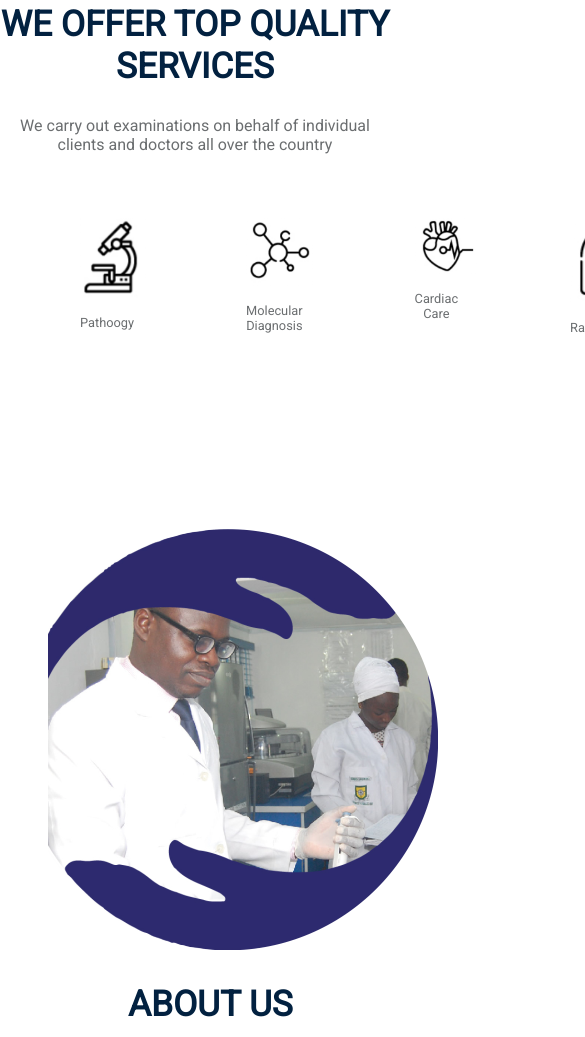
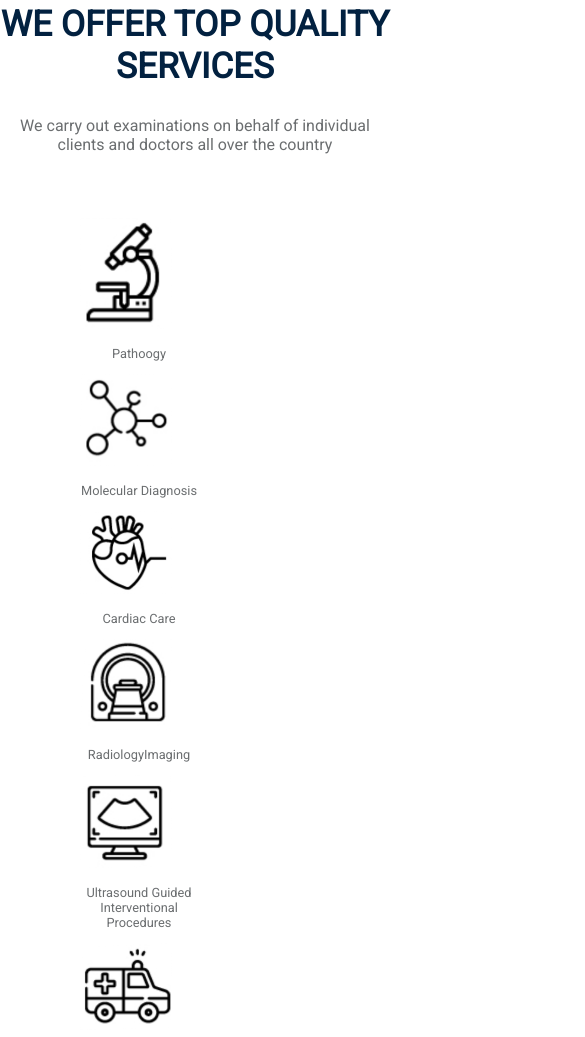
Before and after one commit to jimmisola/malens, a plain HTML site: page index.html in a window 390 px wide. Shown: the part 1674-2711 px from the top of the page, 585 px wide, since content can reach past the window. Drawn offline with Linux system fonts and the light colour scheme.

Commit message:
Update main.css

```diff
--- a/main.css
+++ b/main.css
@@ -144,6 +144,14 @@ nav .nav-image {
 
 .crop img {
     width: 100%;
+}
+
+@media (max-width: 400px) {
+    .services-second {
+        display: block;
+        margin: 4rem 5rem;
+        text-align: center;
+    }
 }
 
 
```
